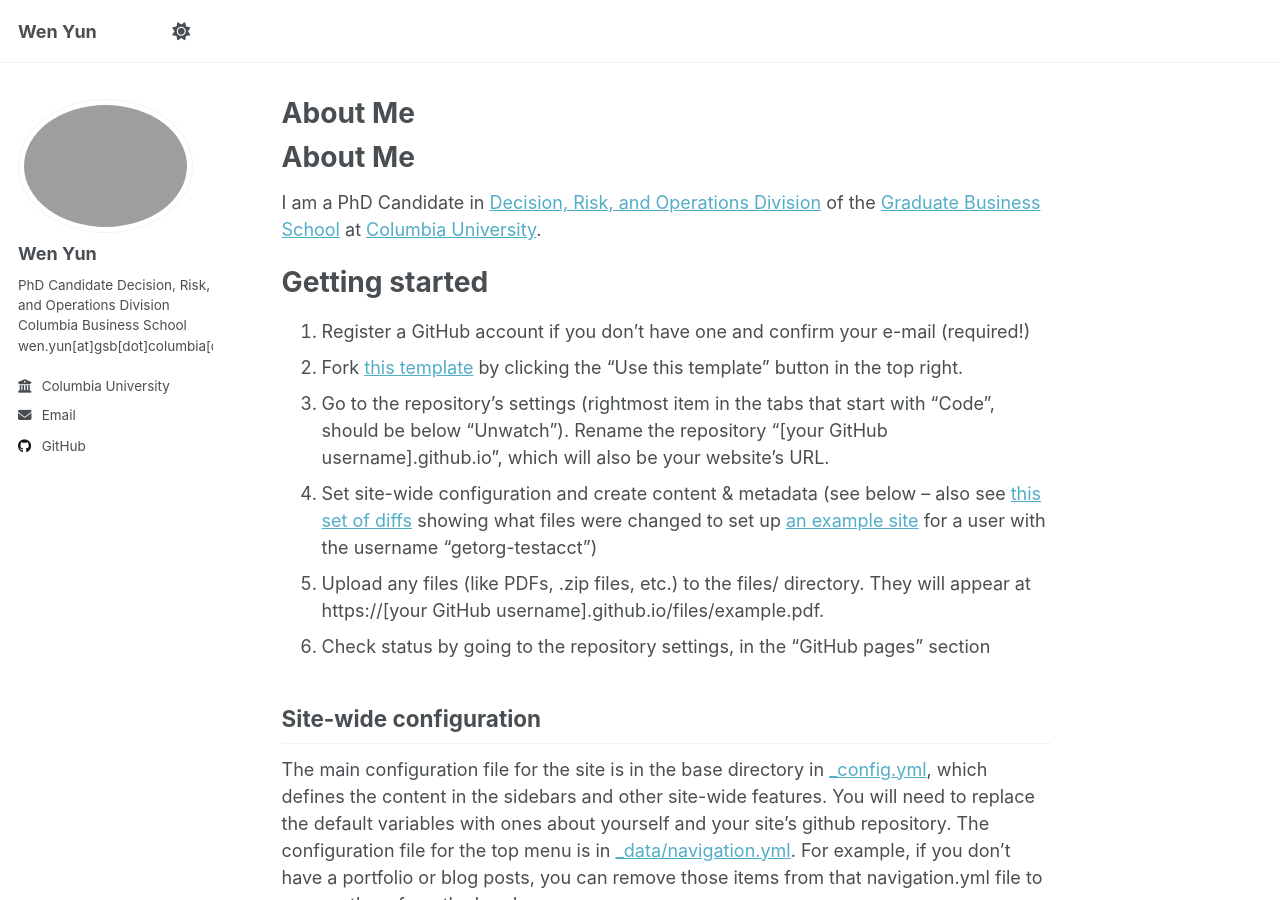
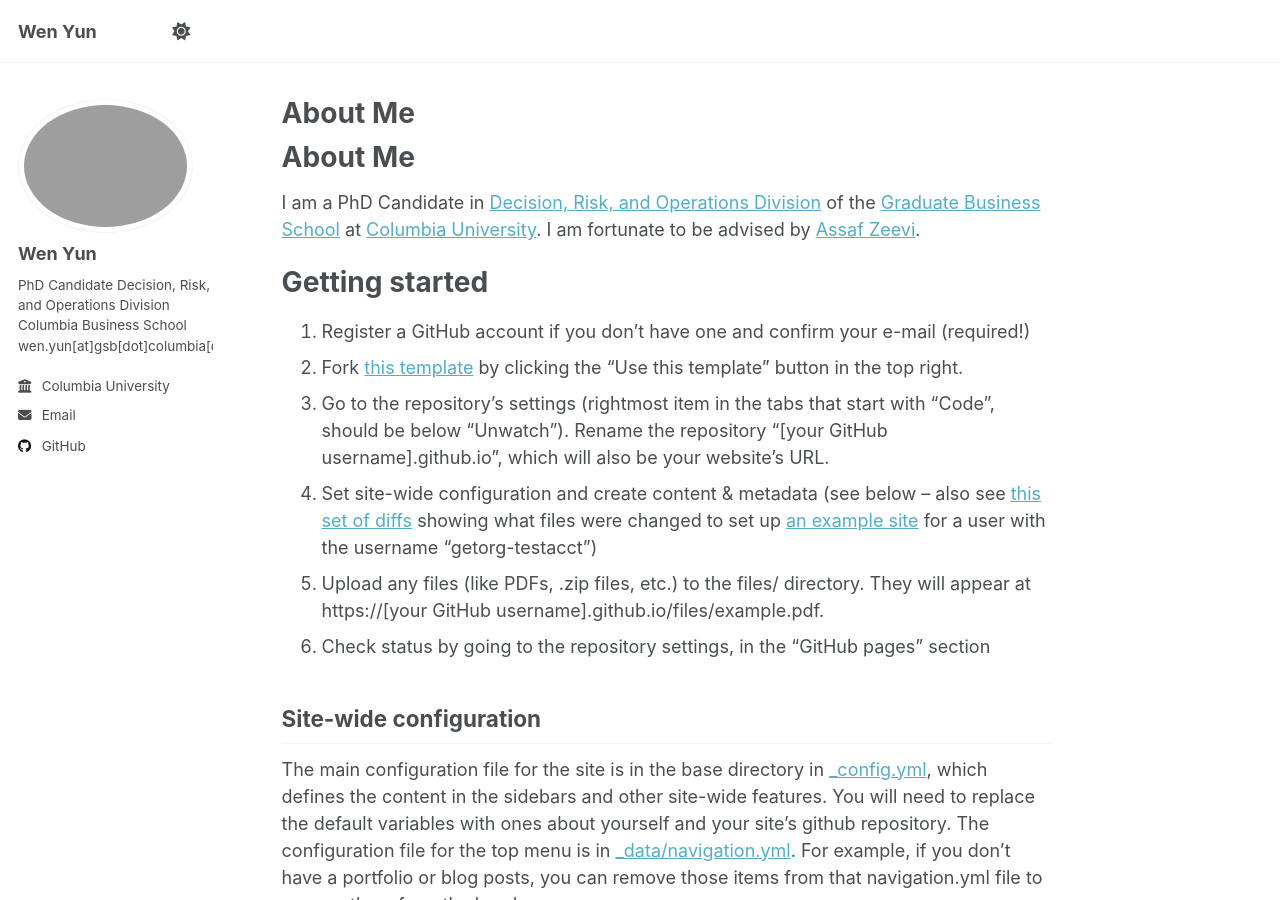
Before and after one commit to wenyun0/wenyun0.github.io, a Jekyll site: the page built from _pages/about.md, in a window 1280 px wide and 900 px high. Built offline with Jekyll 4.4.1, drawn with Linux system fonts in a browser that asks for light colours; a script that is not in the unit is left out; our own code applies the rules of GitHub Pages for plain Markdown files.

Commit message:
Update about.md

```diff
--- a/_pages/about.md
+++ b/_pages/about.md
@@ -9,7 +9,7 @@ redirect_from:
 
 
 # About Me
-I am a PhD Candidate in [Decision, Risk, and Operations Division](https://business.columbia.edu/faculty/divisions/dro) of the [Graduate Business School](https://business.columbia.edu) at [Columbia University](https://www.columbia.edu).
+I am a PhD Candidate in [Decision, Risk, and Operations Division](https://business.columbia.edu/faculty/divisions/dro) of the [Graduate Business School](https://business.columbia.edu) at [Columbia University](https://www.columbia.edu). I am fortunate to be advised by [Assaf Zeevi](https://business.columbia.edu/faculty/people/assaf-zeevi).
 
 
 Getting started
```
